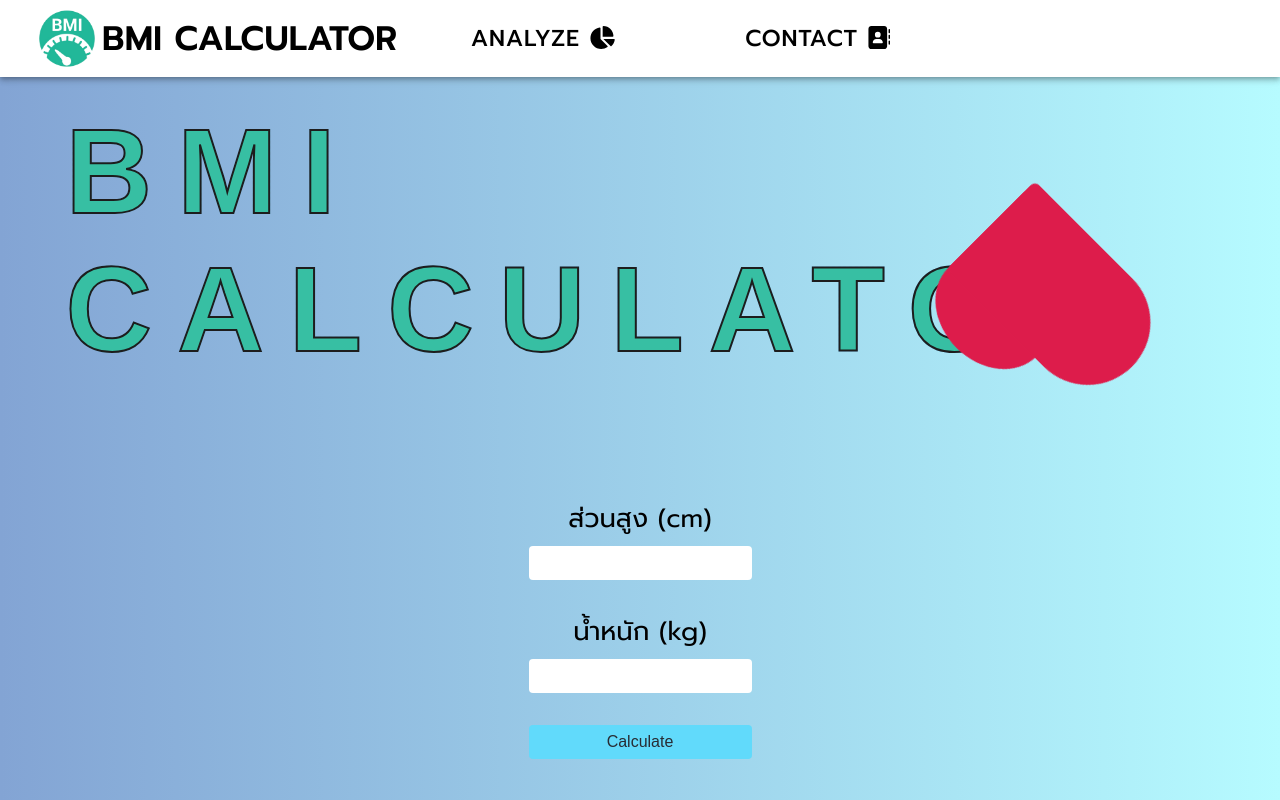
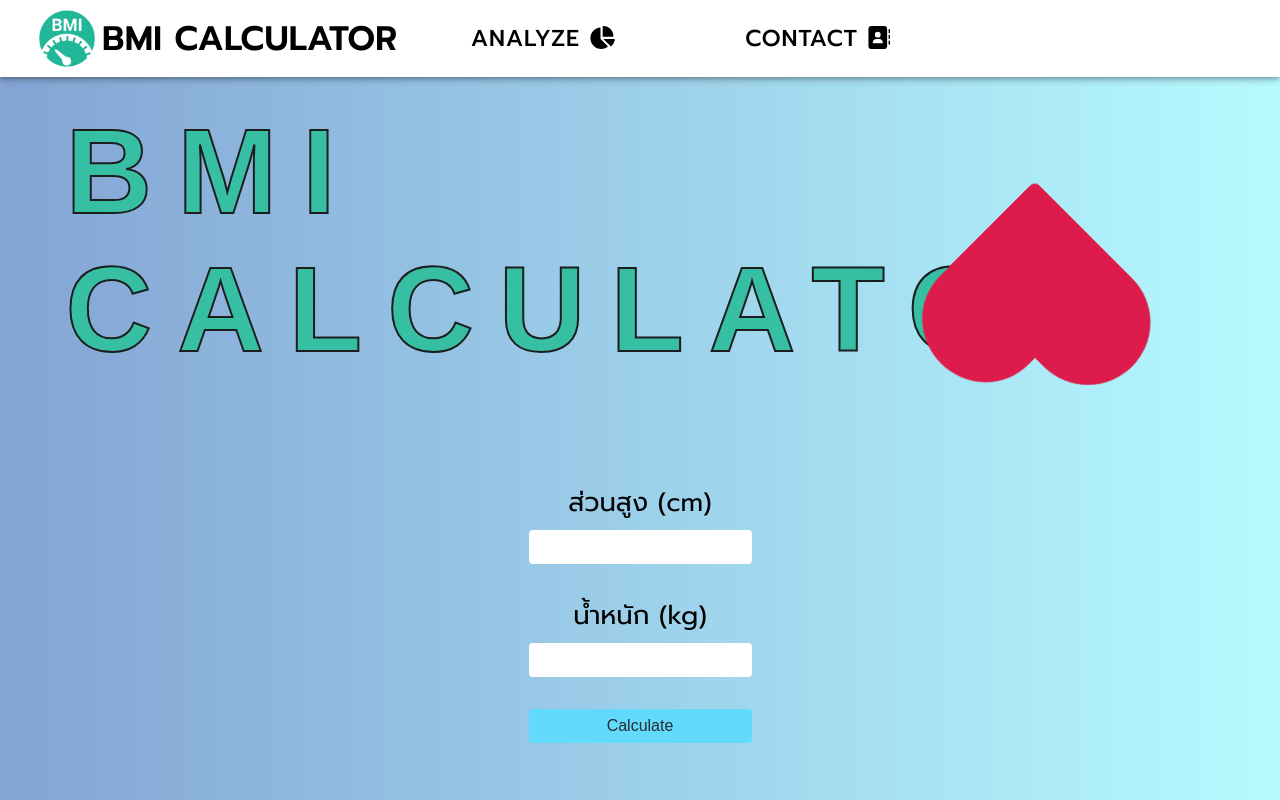
Before and after one commit to KixarS/bmi-frontend, a React (Create React App) app: page /home in a window 1280 px wide. Shown: the top 800 px of the page. Built offline with nearby package versions, Linux system fonts and the light colour scheme.

Commit message:
edit home

```diff
--- a/src/components/Data/Home/Calculator.css
+++ b/src/components/Data/Home/Calculator.css
@@ -1,11 +1,12 @@
 .App {
     text-align: center;
-    min-height: 100vh;
+
     display: flex;
     flex-direction: column;
     align-items: center;
     font-size: calc(10px + 2vmin);
     color: rgb(0, 0, 0);
+
     margin-top: 15em;
   }
 
@@ -13,7 +14,7 @@
     display: flex;
     flex-direction: column;
     justify-content: center;
-    margin-top: 2rem;
+    margin-top: 1rem;
   }
 
   label {
```
